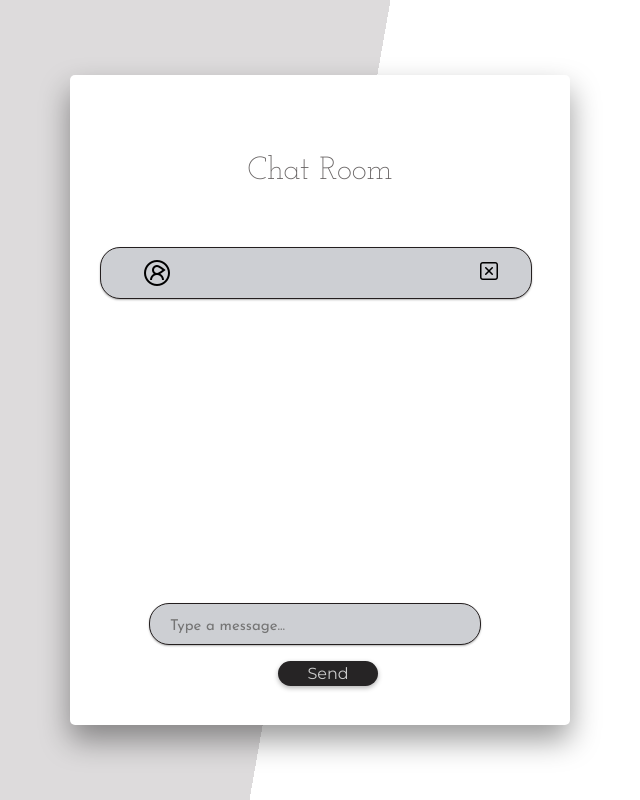
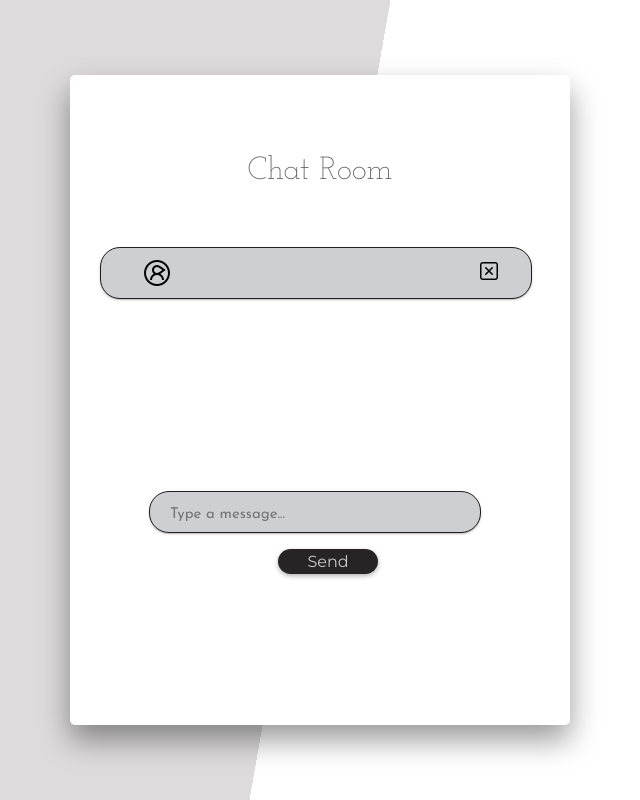
Before and after one commit to preetiAmb/React-Nodejs-Chat-App, a React (Create React App) app in the folder client/: page /Chat in a window 1280 px wide. Shown: the whole page, without its empty margins (320-960 px from the left). Built offline with nearby package versions, Linux system fonts and the light colour scheme.

Commit message:
Update/ css

```diff
--- a/client/src/components/Input/Input.css
+++ b/client/src/components/Input/Input.css
@@ -11,5 +11,5 @@
     outline: none;
     border-radius: 20px;
     box-shadow: 0 1px 2px rgba(0, 0, 0, 0.3);
-    margin-top: 19rem;
+    margin-top: 12rem;
   }
```
